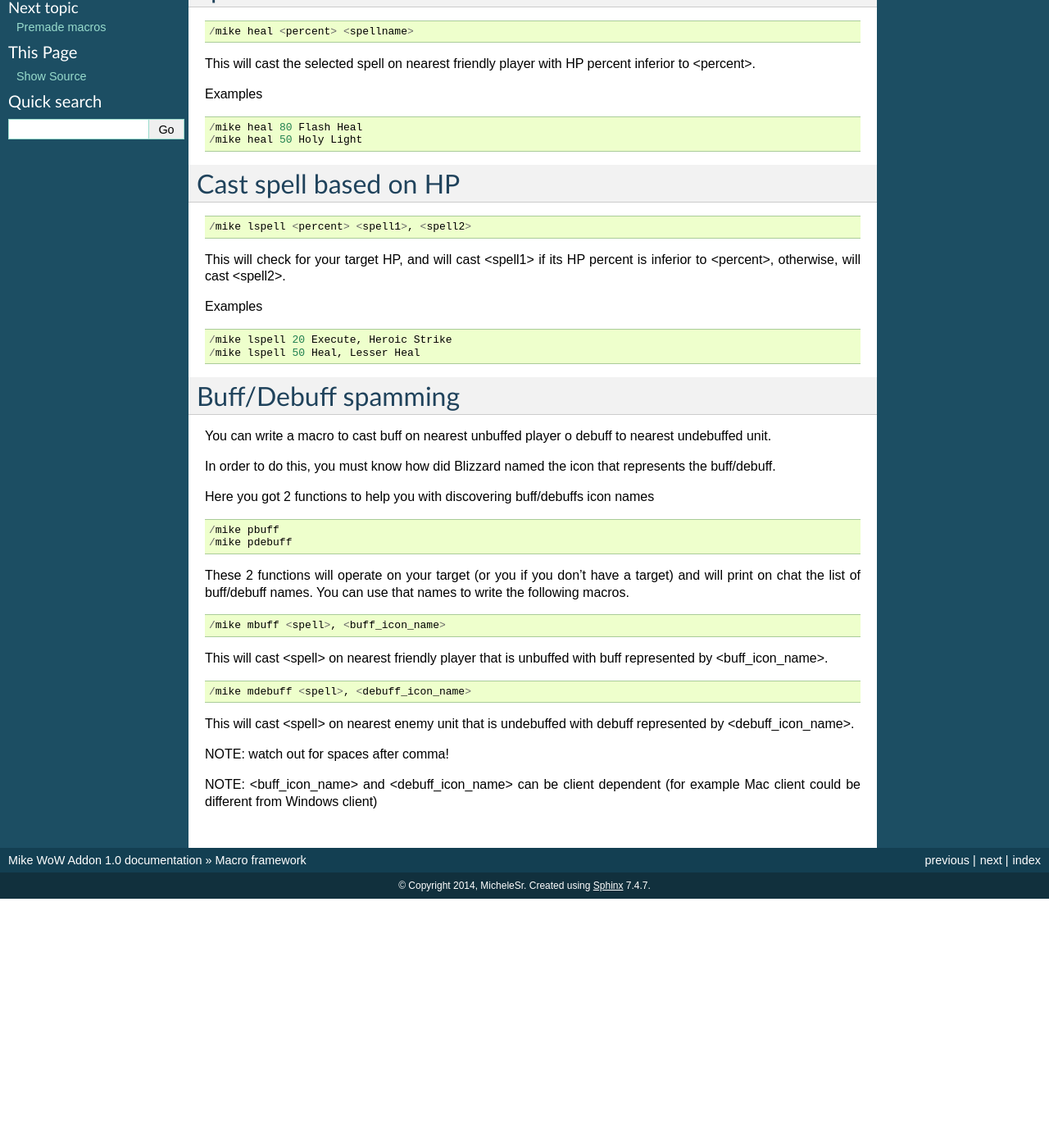
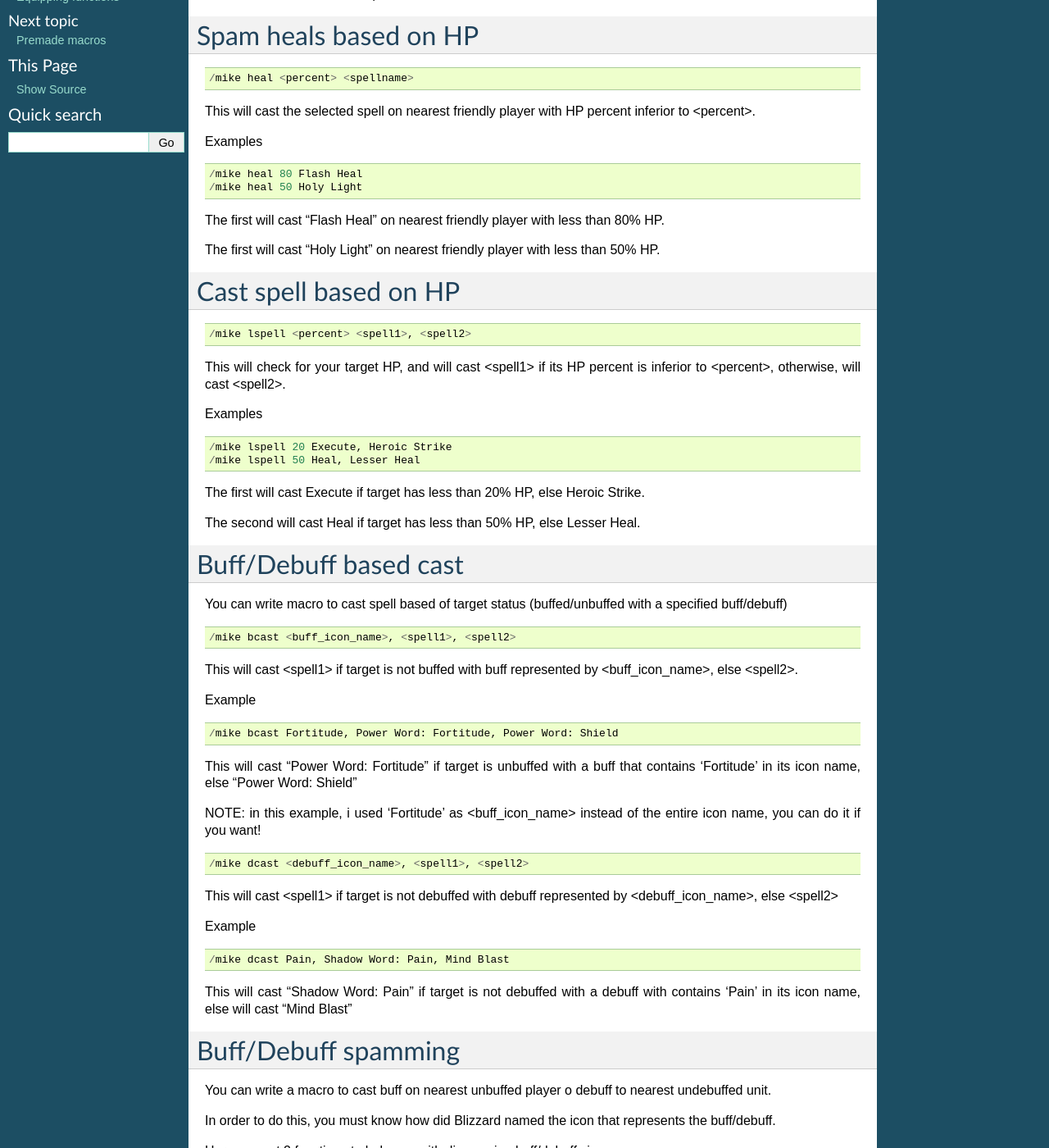
Before and after one commit to michelesr/mike-wow-addon, a Sphinx documentation site: the page built from doc/source/macro_framework.rst, in a window 1280 px wide and 1400 px high, scrolled down 203 px. Shown: the whole window at 82% size. Built offline with Sphinx 7.4.7, drawn with Linux system fonts in a browser that asks for light colours; before the commit the page ends 1299 px from its top, so only the background shows below that; some of the changed text lies outside the part shown.

Commit message:
improved doc

```diff
--- a/doc/source/macro_framework.rst
+++ b/doc/source/macro_framework.rst
@@ -4,6 +4,8 @@ Macro framework
 Following functions are suited for macro writing.
 
 NOTE: watch out for spaces after comma!
+
+NOTE: <buff_icon_name> and <debuff_icon_name> can be client dependent (for example Mac client could be different from Windows client)
 
 Spam heals based on HP
 ======================
@@ -23,6 +25,10 @@ Examples ::
 
 ..
 
+The first will cast "Flash Heal" on nearest friendly player with less than 80% HP.
+
+The first will cast "Holy Light" on nearest friendly player with less than 50% HP.
+
 Cast spell based on HP
 ======================
 
@@ -40,6 +46,49 @@ Examples ::
 	/mike lspell 50 Heal, Lesser Heal
 
 ..
+
+The first will cast Execute if target has less than 20% HP, else Heroic Strike.
+
+The second will cast Heal if target has less than 50% HP, else Lesser Heal.
+
+Buff/Debuff based cast
+======================
+
+You can write macro to cast spell based of target status (buffed/unbuffed with a specified buff/debuff)
+
+::
+
+	/mike bcast <buff_icon_name>, <spell1>, <spell2>
+
+..
+
+This will cast <spell1> if target is not buffed with buff represented by <buff_icon_name>, else <spell2>.
+
+Example ::
+
+	/mike bcast Fortitude, Power Word: Fortitude, Power Word: Shield
+
+..
+
+This will cast "Power Word: Fortitude" if target is unbuffed with a buff that contains 'Fortitude' in its icon name, else "Power Word: Shield"
+
+NOTE: in this example, i used 'Fortitude' as <buff_icon_name> instead of the entire icon name, you can do it if you want!
+
+::
+
+	/mike dcast <debuff_icon_name>, <spell1>, <spell2>
+
+..
+
+This will cast <spell1> if target is not debuffed with debuff represented by <debuff_icon_name>, else <spell2>
+
+Example ::
+
+	/mike dcast Pain, Shadow Word: Pain, Mind Blast
+
+..
+
+This will cast "Shadow Word: Pain" if target is not debuffed with a debuff with contains 'Pain' in its icon name, else will cast "Mind Blast"
 
 Buff/Debuff spamming
 ====================
@@ -68,7 +117,3 @@ This will cast <spell> on nearest friendly player that is unbuffed with buff rep
 ..
 
 This will cast <spell> on nearest enemy unit that is undebuffed with debuff represented by <debuff_icon_name>.
-
-NOTE: watch out for spaces after comma!
-
-NOTE: <buff_icon_name> and <debuff_icon_name> can be client dependent (for example Mac client could be different from Windows client)
```
Also changed, not shown: 18 other files.
